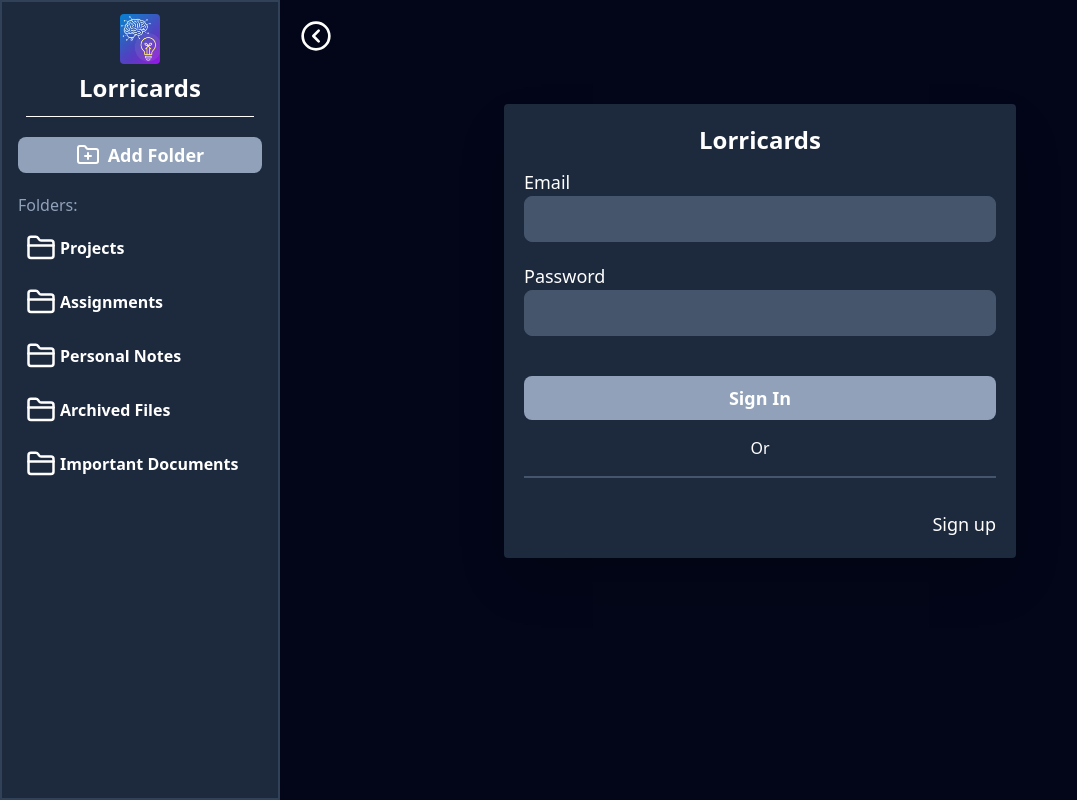
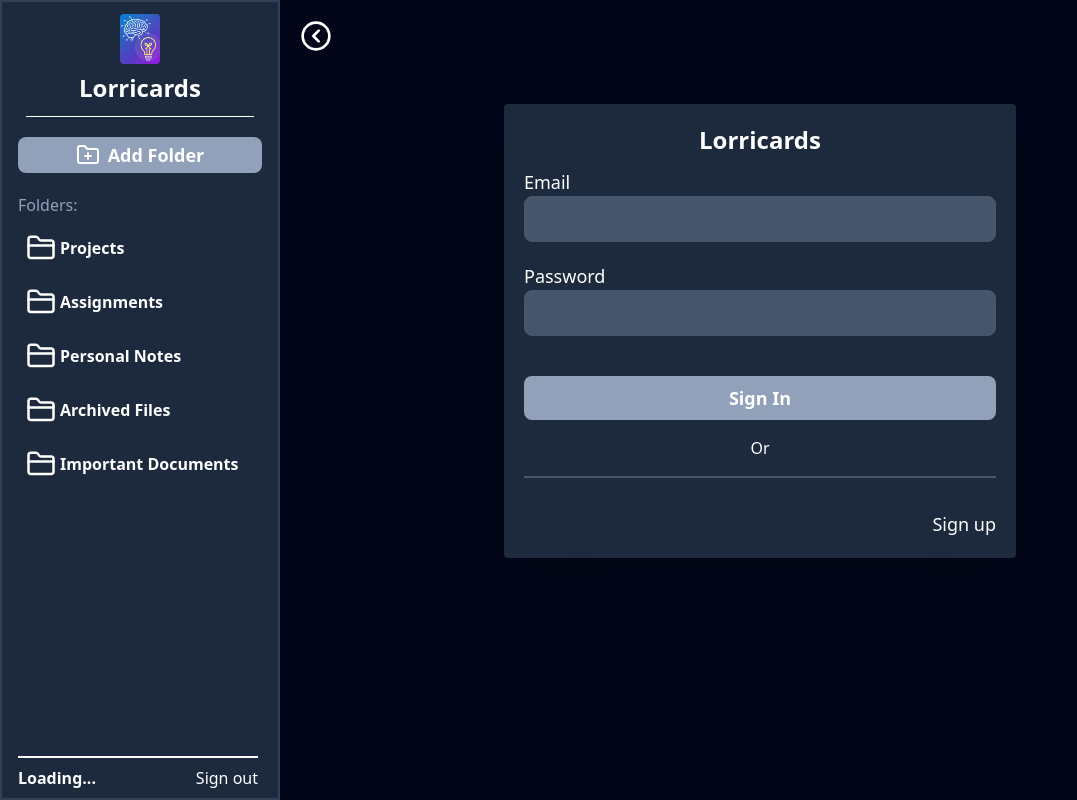
Before and after one commit to jeremydanielestrada/Lorricards, a React (Vite) app: page / in a window 1280 px wide. Shown: the whole page, without its empty margins (0-1077 px from the left). Built offline with nearby package versions, Linux system fonts and the light colour scheme; no server answers.

Commit message:
fix: google auth token failure in google controller

```diff
--- /dev/null
+++ b/src/components/layout/ProfileBanner.tsx
@@ -0,0 +1,39 @@
+/* eslint-disable react-hooks/exhaustive-deps */
+import { authStore } from "../../stores/auth";
+import { useEffect } from "react";
+import { useNavigate } from "react-router";
+
+function ProfileBanner() {
+  const { userData, fetchUser, logoutUser } = authStore();
+  const navigate = useNavigate();
+
+  useEffect(() => {
+    fetchUser();
+  }, []);
+
+  const handleLogout = async () => {
+    const res = await logoutUser();
+
+    if (res.success) {
+      navigate("/");
+    } else {
+      alert("Error logging out user");
+    }
+  };
+  return (
+    <div className="absolute bottom-2 border-t-2 w-60">
+      <div className="mt-2 flex items-center justify-between">
+        <span className="font-semibold">
+          {userData
+            ? `${userData.first_name} ${userData.last_name}`
+            : "Loading..."}
+        </span>
+        <button className="cursor-pointer" onClick={handleLogout}>
+          Sign out
+        </button>
+      </div>
+    </div>
+  );
+}
+
+export default ProfileBanner;
--- a/src/components/layout/SideNavigation.tsx
+++ b/src/components/layout/SideNavigation.tsx
@@ -3,6 +3,7 @@ import { FolderPlus } from "lucide-react";
 import { Folders } from "../mock-data/Folders";
 import Folder from "../system/Folder";
 import FolderDialog from "../system/FolderDialog";
+import ProfileBanner from "./ProfileBanner";
 
 function SideNavigation() {
   const [isDialogVisible, setIsDialogVisible] = useState<boolean>(false);
@@ -43,6 +44,8 @@ function SideNavigation() {
           </ul>
         </div>
 
+        <ProfileBanner />
+
         <FolderDialog
           open={isDialogVisible}
           onClose={() => setIsDialogVisible(false)}
--- a/src/stores/auth.ts
+++ b/src/stores/auth.ts
@@ -77,9 +77,9 @@ export const authStore = create<AuthStore>((set) => ({
     try {
       const res = await api.post("/auth/logout");
       set({ userData: null });
-      return res.data;
-    } catch (error) {
-      console.error("Logout failed:", error);
+      return { success: true, ...res.data };
+    } catch (error: any) {
+      console.error("Logout failed:", error.response?.data?.message);
       throw error;
     }
   },
@@ -88,8 +88,9 @@ export const authStore = create<AuthStore>((set) => ({
     try {
       const res = await api.get("/auth/session");
       set({ userData: res.data });
-    } catch (error) {
-      console.error("Fetch user failed:", error);
+      console.log("User is authenticated", res.data);
+    } catch (error: any) {
+      console.error("Fetch user failed:", error.response?.data?.message);
       set({ userData: null });
     }
   },
```
